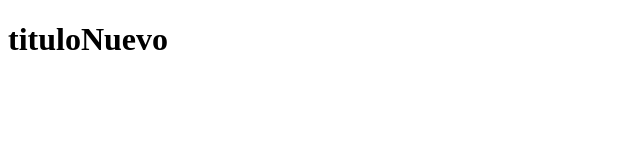
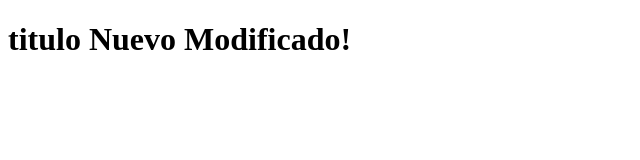
Before and after one commit to stivencv7/hello-word-git, a plain HTML site: page index.html in a window 1280 px wide. Shown: the whole page, without its empty margins (0-640 px from the left). Drawn offline with Linux system fonts and the light colour scheme.

Commit message:
se modifico el index nuevamente

```diff
--- a/index.html
+++ b/index.html
@@ -4,9 +4,9 @@
     <meta charset="UTF-8">
     <meta http-equiv="X-UA-Compatible" content="IE=edge">
     <meta name="viewport" content="width=device-width, initial-scale=1.0">
-    <title>Document</title>
+    <title>Demo git</title>
 </head>
 <body>
-    <h1>tituloNuevo</h1>
+    <h1>titulo Nuevo Modificado!</h1>
 </body>
 </html>
```
